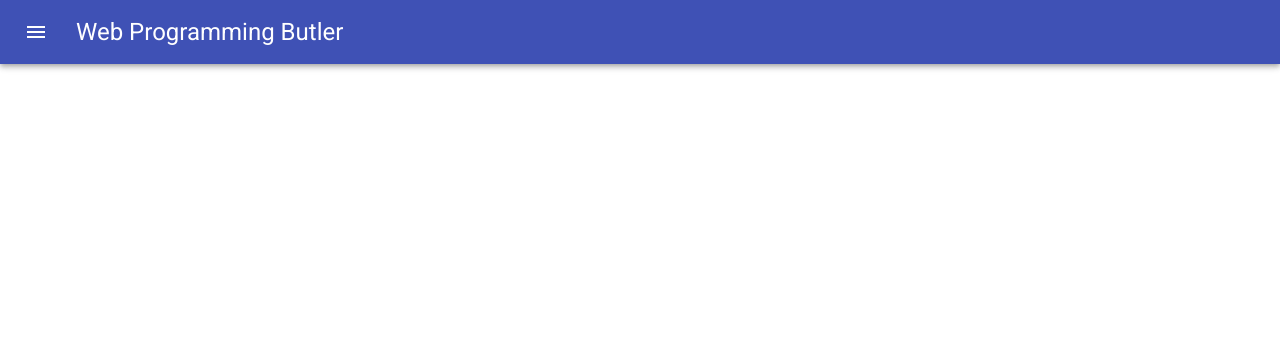
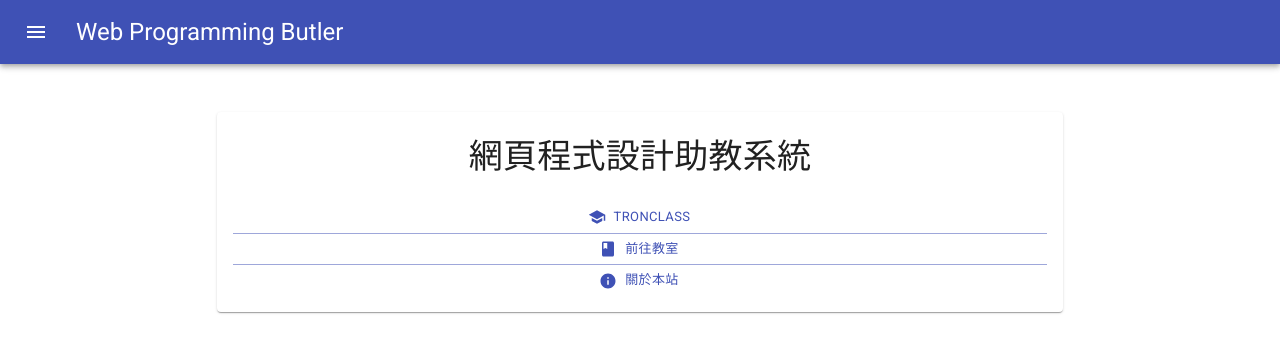
Before and after one commit to stanley2058/WPButler, a React (Vite) app: page / in a window 1280 px wide. Shown: the top 352 px of the page. Built offline with nearby package versions, Linux system fonts and the light colour scheme.

Commit message:
add home page

```diff
--- a/src/components/Header.tsx
+++ b/src/components/Header.tsx
@@ -10,15 +10,18 @@ import {
   ListItem,
   ListItemIcon,
   ListItemText,
+  Tooltip,
 } from "@material-ui/core";
-import { Class, Info } from "@material-ui/icons";
+import { Class, Info, Settings } from "@material-ui/icons";
 import MenuIcon from "@material-ui/icons/Menu";
 import { makeStyles } from "@material-ui/core/styles";
 
 const useStyles = makeStyles((theme) => ({
   root: { flexGrow: 1 },
   menuButton: { marginRight: theme.spacing(2) },
-  title: { flexGrow: 1 },
+  title: {
+    cursor: "pointer",
+  },
   list: { width: 200 },
 }));
 
@@ -30,15 +33,18 @@ export default function Header() {
   const entries = [
     {
       name: "教室",
-      path: "/",
+      path: "/classroom",
       icon: <Class />,
-      action: () => history.push("/"),
+    },
+    {
+      name: "助教管理",
+      path: "/settings",
+      icon: <Settings />,
     },
     {
       name: "關於本站",
       path: "/about",
       icon: <Info />,
-      action: () => history.push("/about"),
     },
   ];
 
@@ -61,7 +67,9 @@ export default function Header() {
             button
             component="a"
             key={entry.name}
-            onClick={entry.action}
+            onClick={() => {
+              history.push(entry.path);
+            }}
           >
             <ListItemIcon>{entry.icon}</ListItemIcon>
             <ListItemText primary={entry.name} />
@@ -87,9 +95,18 @@ export default function Header() {
           <Drawer anchor="left" open={state.open} onClose={toggleDrawer(false)}>
             {list}
           </Drawer>
-          <Typography variant="h5" className={classes.title}>
-            Web Programming Butler
-          </Typography>
+          <Tooltip title="回首頁">
+            <Typography
+              variant="h5"
+              className={classes.title}
+              component="span"
+              onClick={() => {
+                history.push("/");
+              }}
+            >
+              Web Programming Butler
+            </Typography>
+          </Tooltip>
         </Toolbar>
       </AppBar>
     </div>
--- a/src/main.tsx
+++ b/src/main.tsx
@@ -2,17 +2,31 @@ import React from "react";
 import ReactDOM from "react-dom";
 import { BrowserRouter as Router, Route } from "react-router-dom";
 import "./index.css";
+import Home from "./pages/Home";
 import Classroom from "./pages/Classroom";
 import About from "./pages/About";
+import Settings from "./pages/Settings";
+import Login from "./pages/Login";
+import Header from "./components/Header";
 
 ReactDOM.render(
   <Router>
     <div>
+      <Header />
       <Route exact path="/">
+        <Home />
+      </Route>
+      <Route path="/classroom">
         <Classroom />
+      </Route>
+      <Route path="/settings">
+        <Settings />
       </Route>
       <Route path="/about">
         <About />
+      </Route>
+      <Route path="/login">
+        <Login />
       </Route>
     </div>
   </Router>,
--- a/src/pages/About.tsx
+++ b/src/pages/About.tsx
@@ -1,7 +1,7 @@
 import React from "react";
-import Header from "../components/Header";
 import { makeStyles } from "@material-ui/core/styles";
 import {
+  Grid,
   Card,
   CardActions,
   CardContent,
@@ -16,15 +16,23 @@ import {
   Typescript,
   Materialui,
   Github,
+  Googlefonts,
 } from "@icons-pack/react-simple-icons";
 import { Mail } from "@material-ui/icons";
 
 const useStyles = makeStyles({
   root: {
+    flexGrow: 1,
+    height: "100vh",
+    overflowX: "hidden",
+  },
+  rootGrid: {
     position: "relative",
     top: "3em",
-    width: "20em",
-    left: "calc(50% - 10em)",
+    display: "flex",
+    flexDirection: "row",
+    placeItems: "center",
+    justifyContent: "center",
   },
   imgList: {
     paddingTop: "1em",
@@ -46,6 +54,11 @@ export default function About() {
       url: "https://material-ui.com/",
     },
     {
+      src: "google-fonts",
+      img: <Googlefonts color="#4285F4" size={36} />,
+      url: "https://fonts.google.com/",
+    },
+    {
       src: "vite",
       img: <Vite color="#646CFF" size={36} />,
       url: "https://vitejs.dev/",
@@ -58,18 +71,23 @@ export default function About() {
   ];
 
   return (
-    <div>
-      <Header />
-      <Card className={classes.root}>
+    <div className={classes.root}>
+      <Grid className={classes.rootGrid} container spacing={2}>
+        <Grid item sm={4} xs={10}>
+          <Card>
             <CardContent>
               <Typography variant="h5" component="h2">
                 關於本站
               </Typography>
               <Typography variant="body2" component="p">
-            網頁程式設計助教系統，作為課程作業demo輔助，使用 <code>React</code>{" "}
-            和 <code>Material UI</code> 開發。
+                網頁程式設計助教系統，作為課程作業demo輔助，使用{" "}
+                <code>React</code> 和 <code>Material UI</code> 開發。
               </Typography>
-          <ImageList className={classes.imgList} rowHeight={40} cols={4}>
+              <ImageList
+                className={classes.imgList}
+                rowHeight={40}
+                cols={imgList.length}
+              >
                 {imgList.map((img) => (
                   <ImageListItem key={img.src} cols={1}>
                     <a href={img.url} target="_blank">
@@ -100,6 +118,8 @@ export default function About() {
               </Button>
             </CardActions>
           </Card>
+        </Grid>
+      </Grid>
     </div>
   );
 }
--- a/src/pages/Classroom.tsx
+++ b/src/pages/Classroom.tsx
@@ -1,8 +1,5 @@
 import React from "react";
-import Header from "../components/Header";
 
-const Classroom = () => {
-  return <Header />;
-};
-
-export default Classroom;
+export default function Classroom() {
+  return <div>Classroom</div>;
+}
--- /dev/null
+++ b/src/pages/Home.tsx
@@ -0,0 +1,78 @@
+import React from "react";
+import { createStyles, makeStyles, Theme } from "@material-ui/core/styles";
+import {
+  Grid,
+  Card,
+  CardContent,
+  CardActions,
+  Typography,
+  Button,
+  ButtonGroup,
+} from "@material-ui/core";
+import { School, Class, Info } from "@material-ui/icons";
+
+const useStyles = makeStyles((theme: Theme) =>
+  createStyles({
+    root: {
+      flexGrow: 1,
+      height: "100vh",
+      overflowX: "hidden",
+    },
+    rootGrid: {
+      position: "relative",
+      top: "3em",
+      display: "flex",
+      flexDirection: "row",
+      placeItems: "center",
+      justifyContent: "center",
+    },
+    card: {
+      padding: theme.spacing(1),
+      textAlign: "center",
+    },
+  })
+);
+
+export default function Home() {
+  const classes = useStyles();
+
+  return (
+    <div className={classes.root}>
+      <Grid className={classes.rootGrid} container spacing={3}>
+        <Grid item sm={8} xs={11}>
+          <Card className={classes.card}>
+            <CardContent>
+              <Typography variant="h4" component="h2">
+                網頁程式設計助教系統
+              </Typography>
+            </CardContent>
+            <CardActions>
+              <ButtonGroup
+                orientation="vertical"
+                color="primary"
+                aria-label="navigation buttons"
+                variant="text"
+                fullWidth
+              >
+                <Button
+                  href="https://tronclass.ntou.edu.tw/"
+                  size="small"
+                  target="_blank"
+                  startIcon={<School />}
+                >
+                  Tronclass
+                </Button>
+                <Button href="/classroom" size="small" startIcon={<Class />}>
+                  前往教室
+                </Button>
+                <Button href="/about" size="small" startIcon={<Info />}>
+                  關於本站
+                </Button>
+              </ButtonGroup>
+            </CardActions>
+          </Card>
+        </Grid>
+      </Grid>
+    </div>
+  );
+}
--- /dev/null
+++ b/src/pages/Login.tsx
@@ -0,0 +1,5 @@
+import React from "react";
+
+export default function Login() {
+  return <div></div>;
+}
--- /dev/null
+++ b/src/pages/Settings.tsx
@@ -0,0 +1,5 @@
+import React from "react";
+
+export default function Settings() {
+  return <div></div>;
+}
```
Lines whose indentation alone changed are shown as unchanged.
